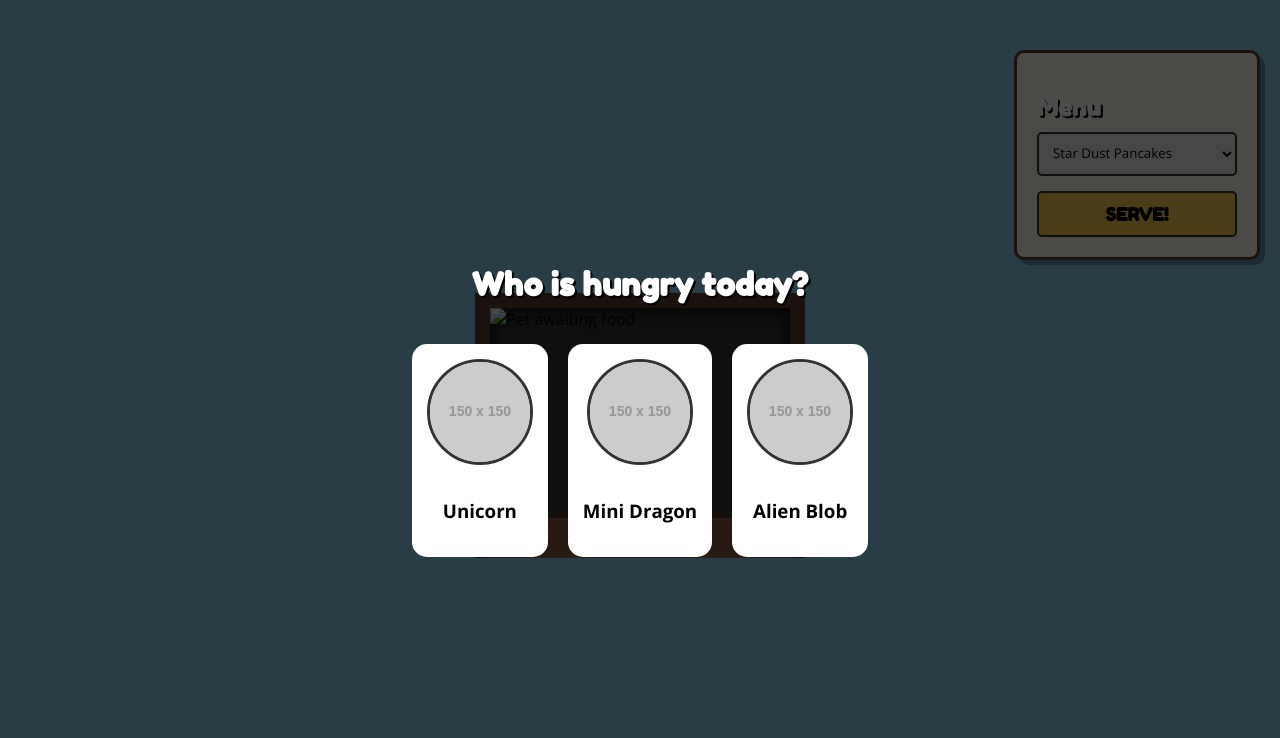
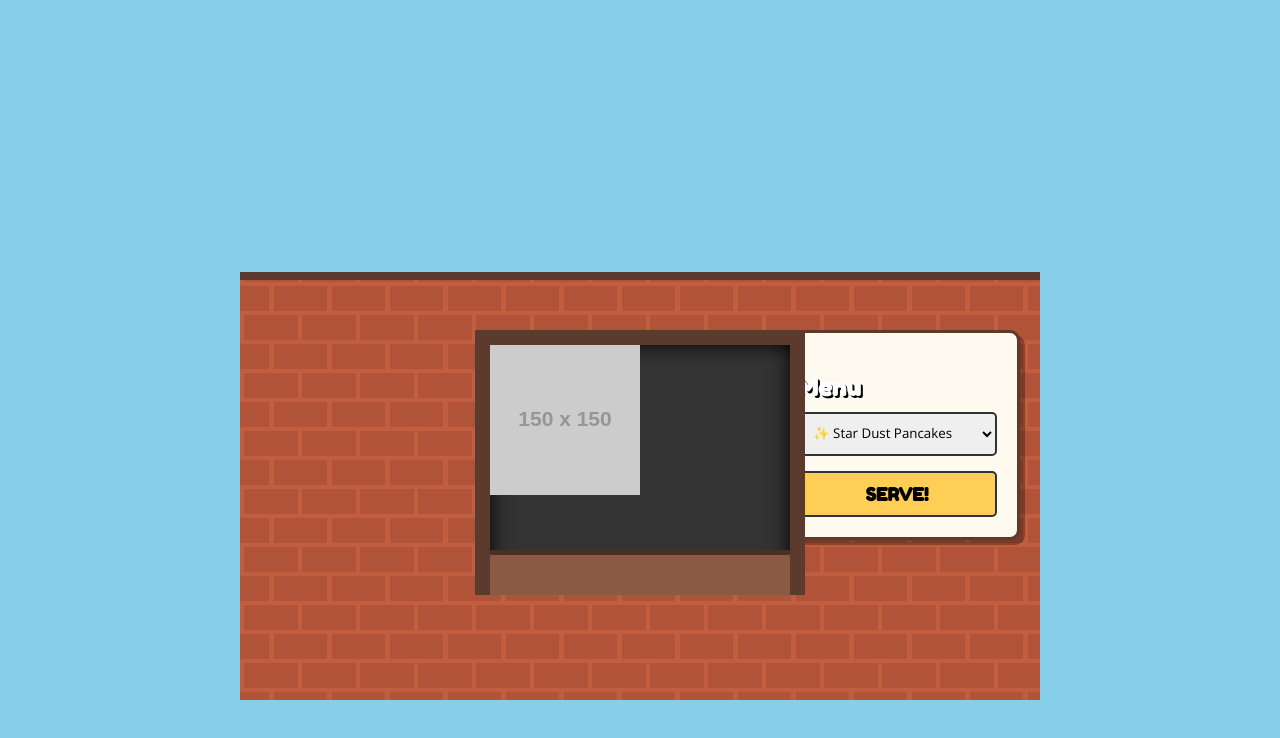
Before and after one commit to gravityonmars/Pet-Feast-Fantasy, a plain HTML site: page index.html in a window 1280 px wide. Both pictures are taken after a click on the element "Unicorn". Drawn offline with nearby package versions, Linux system fonts and the light colour scheme; placeholder pictures from the web are drawn by us.

Commit message:
Added good style and good function

```diff
--- a/index.html
+++ b/index.html
@@ -7,37 +7,39 @@
     <link rel="stylesheet" href="style.css">
 </head>
 <body>
-    <div id="app-contaner">
+    <div id="app-container">
     <div id="lobby-screen">
         <h1>Who is hungry today?</h1>
         <div class="pet-grid">
             <div class="pet-option" onclick="selectPet('Unicorn', 'https://placehold.co/150x150/ff99cc/ffffff?text=Unicorn')">
-                    <img src="https://placehold.co/150x150/ff99cc/ffffff?text=Unicorn" alt="Unicorn">
+                <img src="https://placehold.co/100x100/ff99cc/ffffff?text=🦄" alt="Unicorn">
                 <h3>Unicorn</h3>
             </div>
             <div class="pet-option" onclick="selectPet('Mini Dragon', 'https://placehold.co/150x150/99ff99/000000?text=Dragon')">
-                    <img src="https://placehold.co/150x150/99ff99/000000?text=Dragon" alt="Mini Dragon">
+                <img src="https://placehold.co/100x100/99ff99/000000?text=🐲" alt="Dragon">
                 <h3>Mini Dragon</h3>
             </div>
             <div class="pet-option" onclick="selectPet('Alien Blob', 'https://placehold.co/150x150/cc99ff/ffffff?text=Blob')">
-                    <img src="https://placehold.co/150x150/cc99ff/ffffff?text=Blob" alt="Alien Blob">
+                <img src="https://placehold.co/100x100/cc99ff/ffffff?text=🦠" alt="Blob">
                 <h3>Alien Blob</h3>
             </div>
         </div>
     </div>
+
     <div id="restaurant-screen">
-            <div class="restraunt-building">
+        <div class="restaurant-building">
             <div class="ordering-menu">
                 <h2>Menu</h2>
                 <div class="menu-item">
                    <select id="mealSelect">
-                            <option value="Star Dust"> Star Dust Pancakes</option>
-                            <option value="Meteor"> Meteor Meatballs</option>
-                            <option value="Invisible Ice Cream"> Invisible Ice Cream</option>
+                        <option value="Star Dust">✨ Star Dust Pancakes</option>
+                        <option value="Meteor">☄️ Meteor Meatballs</option>
+                        <option value="Invisible Ice Cream">🍦 Invisible Ice Cream</option>
                     </select>
                 </div>
-                    <button onclick="serverOrder">SERVE!</button>
+                <button onclick="serveOrder()">SERVE!</button>
             </div>
+
             <div class="service-window">
                 <div id="reaction-bubble">Reaction goes here...</div>
                 <img id="window-pet-img" src="" alt="Pet awaiting food">
@@ -45,8 +47,8 @@
             </div>
         </div>
     </div>
-    </div>
 
     <script src="script.js"></script>
+</div>
 </body>
 </html>
--- a/script.js
+++ b/script.js
@@ -1,34 +1,37 @@
-const serveBtn = document.getElementById("serveBtn");
-const petSelect = document.getElementById("petSelect");
-const mealSelect = document.getElementById("mealSelect");
-const reaction = document.getElementById("reaction");
+let currentPetName = "";
 
-const reactions = {
-    "Unicorn": {
-        "Star Dust Pancakes": "The unicorn is happy!",
-        "Meteor Meatballs": "The unicorn loves it!",
-        "Invisible Ice Cream": "The unicorn giggles!"
-    },
-    "Mini Dragon": {
-        "Star Dust Pancakes": "The dragon smiles!",
-        "Meteor Meatballs": "The dragon dances!",
-        "Invisible Ice Cream": "The dragon puffs smoke!"
-    },
-    "Alien Blob": {
-        "Star Dust Pancakes": "The blob wiggles!",
-        "Meteor Meatballs": "The blob glows!",
-        "Invisible Ice Cream": "The blob disappears!"
-    }
-};
+    const reactions = {
+        "Unicorn": "It burps glitter!",
+        "Mini Dragon": "Small smoke puff!",
+        "Alien Blob": "It jiggles menacingly."
+    };
 
-serveBtn.addEventListener("click", () => {
-    const pet = petSelect.value;
-    const meal = mealSelect.value;
 
-    if (!pet || !meal) {
-        reaction.textContent = "Please select both a pet and a meal!";
-        return;
+    function selectPet(name, imageUrl){
+        currentPetName = name;
+
+        const windowImg = document.getElementById('window-pet-img');
+        windowImg.src = imageUrl;
+
+        document.getElementById('lobby-screen').style.opacity = '0';
+        setTimeout(() => {
+            document.getElementById('lobby-screen').style.display = 'none';
+            document.getElementById('restaurant-screen').style.display = 'flex';
+        }, 500);
     }
 
-    reaction.textContent = reactions[pet][meal];
-});
+    function serveOrder(){
+        const meal = document.getElementById("mealSelect").value;
+        const petImg = document.getElementById("window-pet-img");
+        const bubble = document.getElementById("reaction-bubble");
+
+        petImg.classList.add("eating");
+
+        bubble.innerText = reactions[currentPetName];
+        bubble.style.opacity = '1';
+
+        setTimeout(() => {
+            petImg.classList.remove("eating");
+            bubble.style.opacity = '0';
+        }, 2000);
+    }
```
Lines whose indentation alone changed are shown as unchanged.
